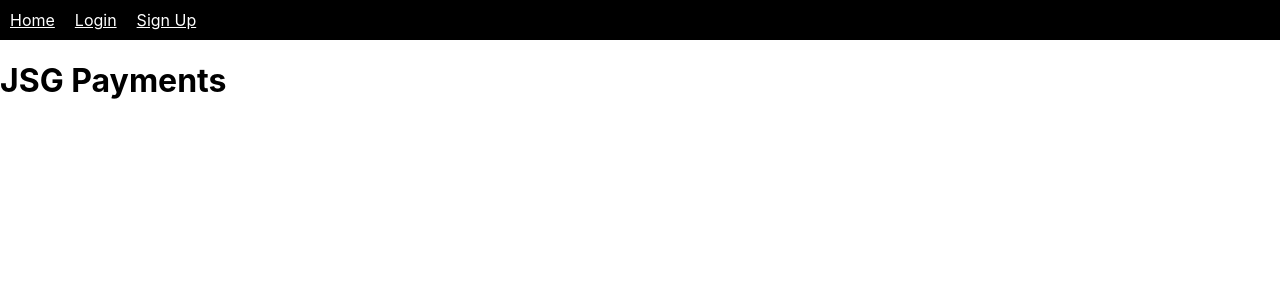
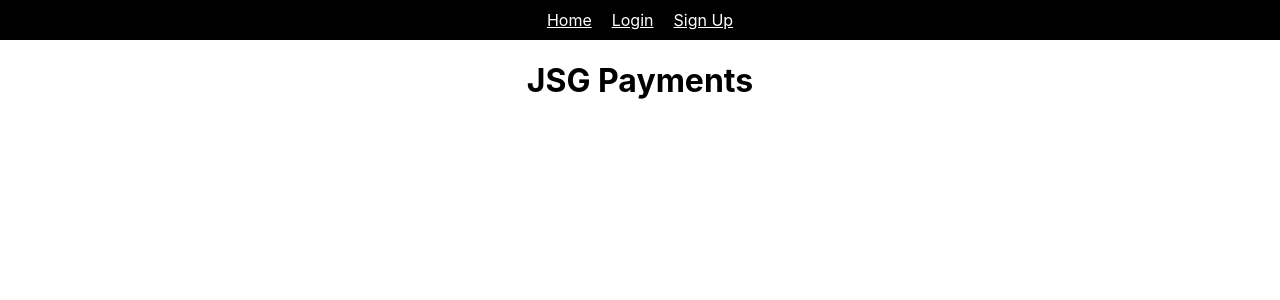
Before and after one commit to bsoukup1108/JSG, a React (Create React App) app in the folder front-end/: page / in a window 1280 px wide. Shown: the top 300 px of the page. Built offline with nearby package versions, Linux system fonts and the light colour scheme.

Commit message:
Centered the pages

```diff
--- a/front-end/src/App.css
+++ b/front-end/src/App.css
@@ -15,3 +15,8 @@ a{
     color: white;
 
 }
+
+.center {
+    margin: auto;
+    text-align: center;
+  }
--- a/front-end/src/App.js
+++ b/front-end/src/App.js
@@ -8,10 +8,12 @@ import Login from './Login';
 
 function App() {
   return (
-    <div>
+    <center>
+  <div>
   <div>
   <div>
   <ul>
+
         <li><Link to="/">Home</Link></li>
         <li><Link to="/login">Login</Link></li>
         <li><Link to="/sign-up">Sign Up</Link></li>
@@ -27,6 +29,7 @@ function App() {
 </div>
 
     </div>
+    </center>
 
 
   );
```
Also changed, not shown: front-end/src/index.css (line endings or trailing spaces).
